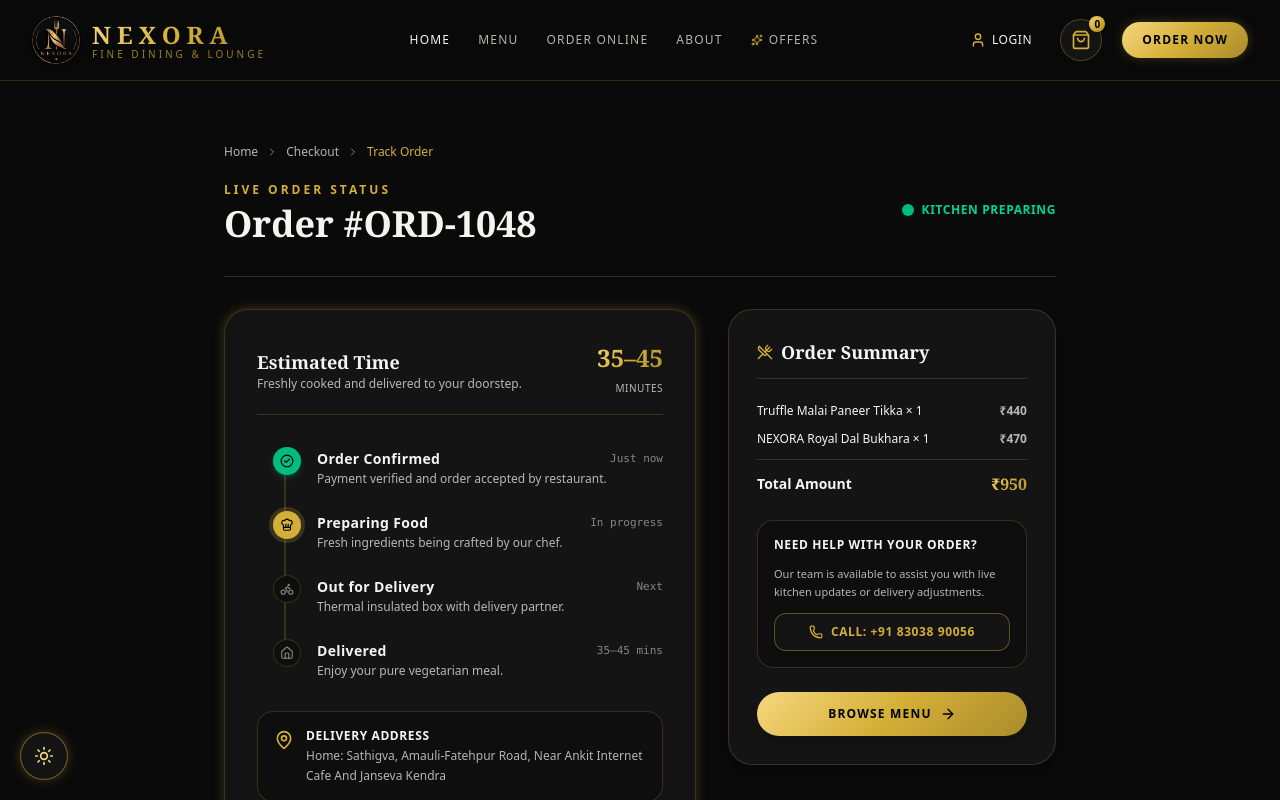
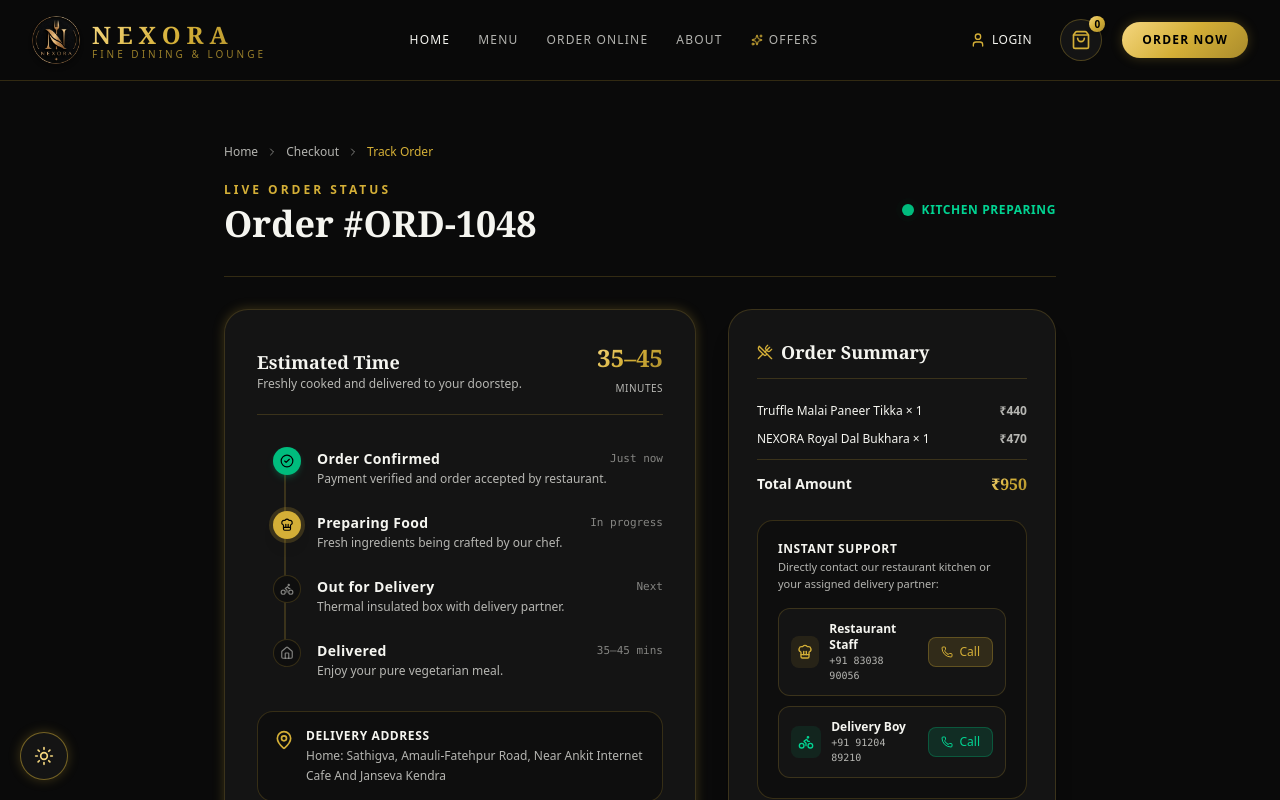
Before and after one commit to anshpatel8009889170-arch/NEXORA, a Next.js app: page /track-order in a window 1280 px wide. Shown: the top 800 px of the page. Built offline with nearby package versions, Linux system fonts and the light colour scheme; no server answers.

Commit message:
feat: add dual direct support contacts for restaurant staff and delivery boy in track order

```diff
--- a/app/track-order/page.tsx
+++ b/app/track-order/page.tsx
@@ -256,21 +256,66 @@ function TrackOrderContent() {
                 </p>
               )}
 
-              {/* Restaurant Contact Card */}
-              <div className="p-4 rounded-2xl bg-[var(--section-alt)] border border-[var(--card-border)] space-y-3">
+              {/* Instant Support (Two Direct Contacts) */}
+              <div className="p-5 rounded-2xl bg-[var(--section-alt)] border border-[var(--card-border)] space-y-4">
+                <div>
                   <p className="text-xs font-semibold text-[var(--text-main)] uppercase tracking-wider">
-                  Need Help With Your Order?
+                    Instant Support
                   </p>
-                <p className="text-[11px] text-[var(--text-sub)] leading-relaxed font-light">
-                  Our team is available to assist you with live kitchen updates or delivery adjustments.
+                  <p className="text-[11px] text-[var(--text-sub)] pt-0.5 font-light">
+                    Directly contact our restaurant kitchen or your assigned delivery partner:
                   </p>
+                </div>
+
+                <div className="space-y-2.5">
+                  {/* 1. Restaurant Staff / Kitchen Worker */}
+                  <div className="p-3 rounded-xl bg-[var(--card-bg)] border border-[var(--card-border)] flex items-center justify-between gap-3">
+                    <div className="flex items-center gap-2.5">
+                      <div className="w-8 h-8 rounded-lg bg-[#d4af37]/10 flex items-center justify-center text-[#d4af37]">
+                        <ChefHat className="w-4 h-4" />
+                      </div>
+                      <div>
+                        <p className="text-xs font-semibold text-[var(--text-main)]">
+                          Restaurant Staff
+                        </p>
+                        <p className="text-[10px] text-[var(--text-sub)] font-mono">
+                          +91 83038 90056
+                        </p>
+                      </div>
+                    </div>
                     <a
                       href="tel:+918303890056"
-                  className="w-full py-2.5 rounded-xl text-xs font-semibold uppercase tracking-wider bg-[var(--card-bg)] border border-[#d4af37]/40 text-[#d4af37] hover:border-[#d4af37] hover:bg-[#d4af37]/10 transition-all flex items-center justify-center gap-2 shadow-sm"
+                      className="px-3 py-1.5 rounded-lg text-xs font-medium bg-[#d4af37]/15 text-[#d4af37] border border-[#d4af37]/30 hover:bg-[#d4af37] hover:text-black transition-all flex items-center gap-1.5"
                     >
-                  <Phone className="w-3.5 h-3.5" />
-                  <span>Call: +91 83038 90056</span>
+                      <Phone className="w-3 h-3" />
+                      <span>Call</span>
                     </a>
+                  </div>
+
+                  {/* 2. Delivery Boy / Partner */}
+                  <div className="p-3 rounded-xl bg-[var(--card-bg)] border border-[var(--card-border)] flex items-center justify-between gap-3">
+                    <div className="flex items-center gap-2.5">
+                      <div className="w-8 h-8 rounded-lg bg-emerald-500/10 flex items-center justify-center text-emerald-400">
+                        <Bike className="w-4 h-4" />
+                      </div>
+                      <div>
+                        <p className="text-xs font-semibold text-[var(--text-main)]">
+                          Delivery Boy
+                        </p>
+                        <p className="text-[10px] text-[var(--text-sub)] font-mono">
+                          +91 91204 89210
+                        </p>
+                      </div>
+                    </div>
+                    <a
+                      href="tel:+919120489210"
+                      className="px-3 py-1.5 rounded-lg text-xs font-medium bg-emerald-500/15 text-emerald-400 border border-emerald-500/30 hover:bg-emerald-500 hover:text-black transition-all flex items-center gap-1.5"
+                    >
+                      <Phone className="w-3 h-3" />
+                      <span>Call</span>
+                    </a>
+                  </div>
+                </div>
               </div>
 
               {/* Navigation Back */}
```
Lines whose indentation alone changed are shown as unchanged.
